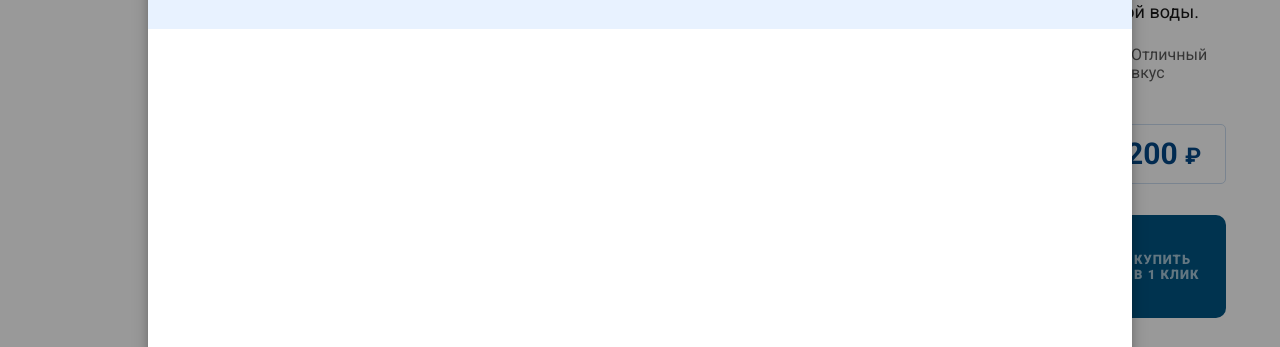
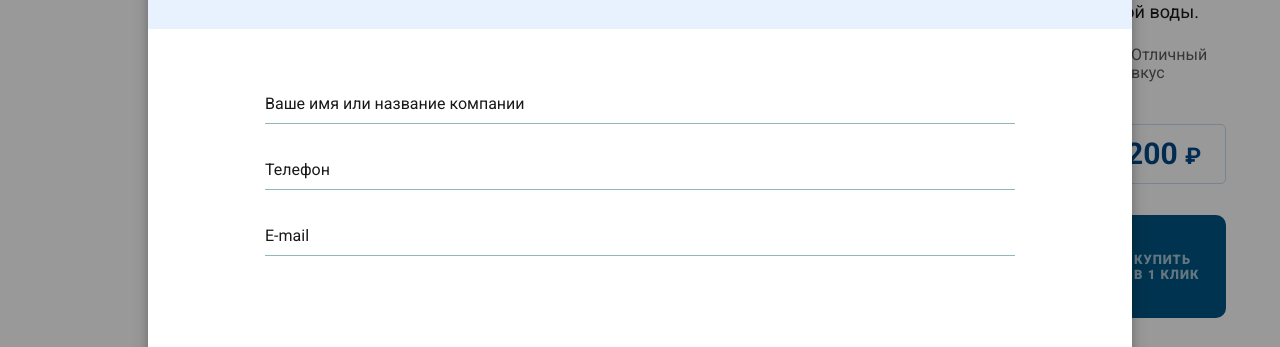
Before and after one commit to ruslan-astratov/water-ordering-app, a React (Create React App) app: page / in a window 1280 px wide. Both pictures are taken after a click on the button "КУПИТЬ В 1 КЛИК". Shown: the part 263-610 px from the top of the page. Built offline with nearby package versions, Linux system fonts and the light colour scheme; no server answers.

Commit message:
реализовал инпуты. стилизую их

```diff
--- a/src/Components/ModalWindowQuickOrder/ModalWindowQuickOrder.module.scss
+++ b/src/Components/ModalWindowQuickOrder/ModalWindowQuickOrder.module.scss
@@ -71,6 +71,8 @@
   padding-top: 55px;
   padding-bottom: 40px;
   padding-left: 86px;
+
+  margin-bottom: 40px;
 }
 
 .order_item_img_desc_wrapp figcaption {
@@ -132,6 +134,54 @@
   transition: all 0.2s ease;
 }
 
+// Форма
+.form {
+  width: 780px;
+  margin-left: auto;
+  margin-right: auto;
+  padding: 15px;
+}
+
+.form_item {
+  display: flex;
+  vertical-align: top;
+  position: relative;
+  margin-bottom: 26px;
+}
+
+.form_input {
+  display: flex;
+  width: 100%;
+  height: 40px;
+  padding: 0;
+  outline: none;
+  border: none;
+  border-bottom: 1px solid #95b4be;
+
+  font-weight: 400;
+  font-size: 18px;
+  line-height: 24px;
+}
+
+.form_label {
+  position: absolute;
+  pointer-events: none;
+  left: 0;
+  right: 15px;
+  top: 0;
+  white-space: nowrap;
+  overflow: hidden;
+  line-height: 40px;
+  transition: 0.3s;
+}
+
+.form_input:focus ~ .form_label,
+.form_input:not(:focus):valid ~ .form_label {
+  font-size: 10px;
+  top: -17px;
+  left: 0;
+}
+
 @keyframes appear {
   from {
     opacity: 0;
--- a/src/Components/ModalWindowQuickOrder/ModalWindowQuickOrder.tsx
+++ b/src/Components/ModalWindowQuickOrder/ModalWindowQuickOrder.tsx
@@ -62,6 +62,27 @@ const ModalWindowQuickOrder = ({
               <figcaption>{selectedItem?.descr}</figcaption>
             </figure>
           </div>
+
+          <form className={styles.form}>
+            <div className={styles.form_item}>
+              <input type="text" className={styles.form_input} required />
+              <label className={styles.form_label}>
+                Ваше имя или название компании
+              </label>
+            </div>
+
+            <div className={styles.form_item}>
+              <input type="text" className={styles.form_input} required />
+              <label className={styles.form_label}>Телефон </label>
+            </div>
+
+            <div className={styles.form_item}>
+              <input type="text" className={styles.form_input} required />
+              <label className={styles.form_label}>E-mail</label>
+            </div>
+
+            {/* <button type="submit">Submit</button> */}
+          </form>
         </div>
       </div>
     </div>
--- a/src/app/store/counterSlice.ts
+++ b/src/app/store/counterSlice.ts
@@ -3,7 +3,6 @@ import { RootState, AppThunk } from "./store";
 import { fetchCount } from "../../features/counter/counterAPI";
 
 import { getWaterItems } from "../../api/api";
-import { type } from "os";
 
 type SliderItemType = {
   original?: string;
```
